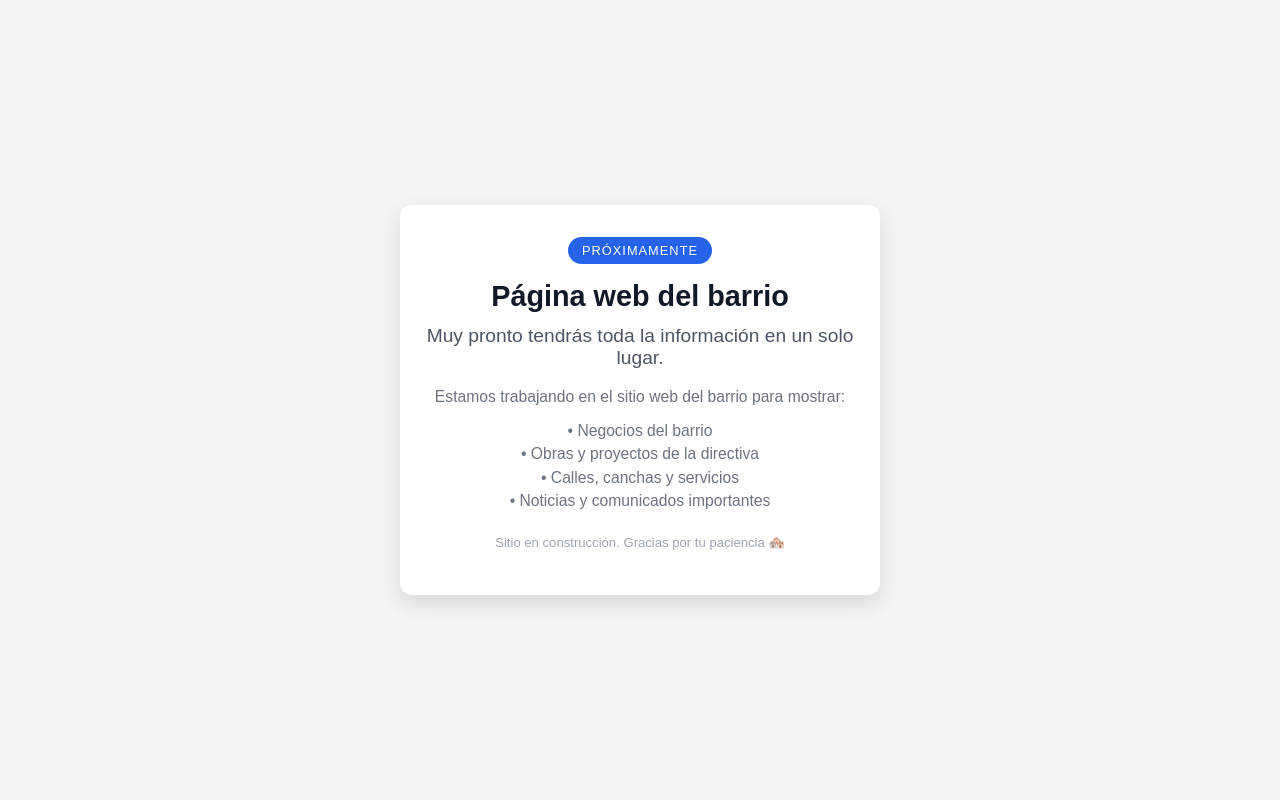
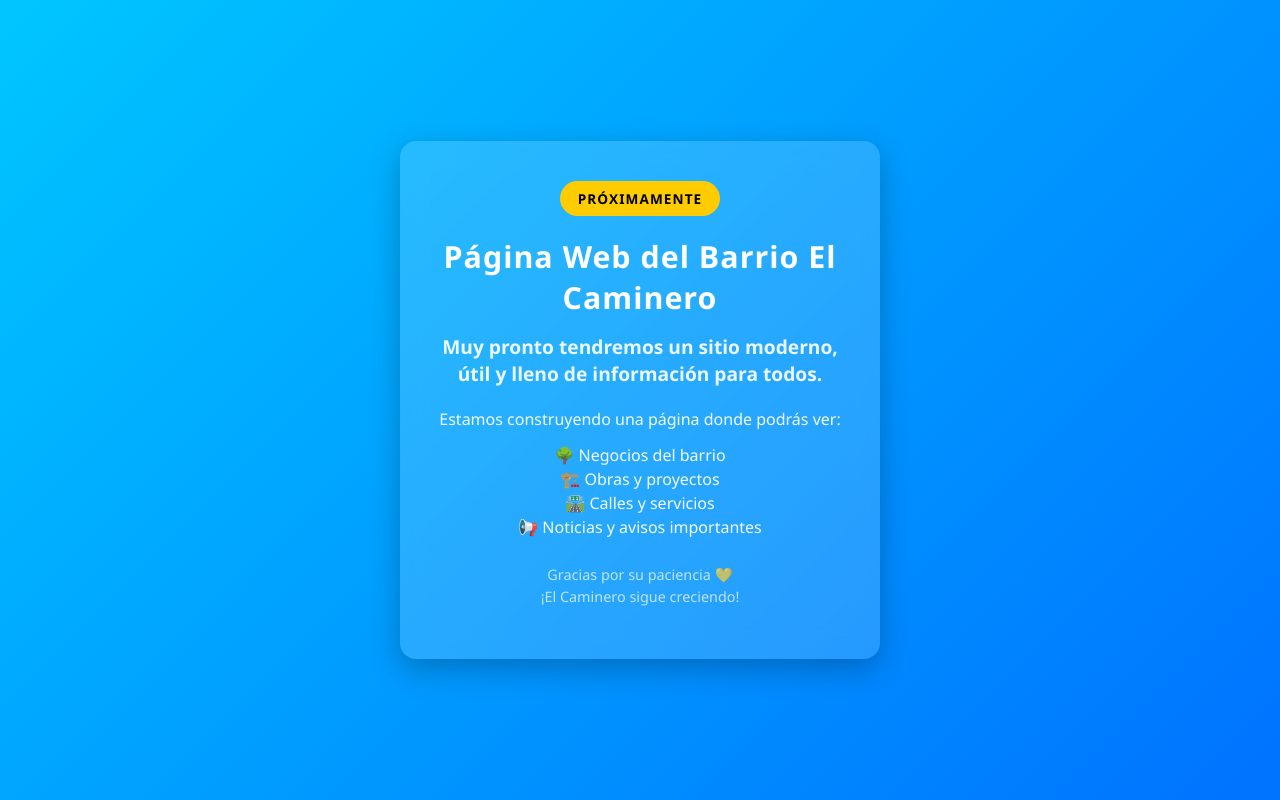
Before and after one commit to laionerleo/webbariocaminero, a plain HTML site: page index.html in a window 1280 px wide. Drawn offline with Linux system fonts and the light colour scheme.

Commit message:
Update index.html

```diff
--- a/index.html
+++ b/index.html
@@ -2,7 +2,7 @@
 <html lang="es">
 <head>
     <meta charset="UTF-8">
-    <title>Próximamente - Página del Barrio</title>
+    <title>Próximamente - Barrio El Caminero</title>
     <meta name="viewport" content="width=device-width, initial-scale=1.0">
     <style>
         * {
@@ -12,81 +12,83 @@
         }
 
         body {
-            font-family: Arial, sans-serif;
-            background: #f3f4f6;
+            font-family: "Segoe UI", Arial, sans-serif;
+            background: linear-gradient(135deg, #00c6ff, #0072ff);
             min-height: 100vh;
             display: flex;
             align-items: center;
             justify-content: center;
+            color: #fff;
         }
 
         .card {
-            background: #ffffff;
-            border-radius: 12px;
-            padding: 32px 24px;
+            background: rgba(255, 255, 255, 0.15);
+            border-radius: 16px;
+            padding: 40px 30px;
             max-width: 480px;
             width: 90%;
             text-align: center;
-            box-shadow: 0 8px 20px rgba(0, 0, 0, 0.12);
+            backdrop-filter: blur(12px);
+            box-shadow: 0 10px 30px rgba(0,0,0,0.25);
+        }
+
+        .badge {
+            display: inline-block;
+            padding: 8px 18px;
+            background: #ffcc00;
+            color: #000;
+            border-radius: 999px;
+            font-size: 0.85rem;
+            font-weight: bold;
+            margin-bottom: 20px;
+            text-transform: uppercase;
+            letter-spacing: 0.08em;
         }
 
         h1 {
-            font-size: 1.8rem;
-            margin-bottom: 12px;
-            color: #111827;
+            font-size: 1.9rem;
+            margin-bottom: 15px;
+            letter-spacing: 1px;
         }
 
         h2 {
             font-size: 1.2rem;
-            margin-bottom: 16px;
-            color: #4b5563;
-            font-weight: normal;
+            margin-bottom: 20px;
+            opacity: 0.9;
         }
 
         p {
-            font-size: 0.98rem;
-            color: #6b7280;
-            margin-bottom: 10px;
+            font-size: 1rem;
+            margin-bottom: 12px;
             line-height: 1.5;
-        }
-
-        .badge {
-            display: inline-block;
-            padding: 6px 14px;
-            background: #2563eb;
-            color: #ffffff;
-            border-radius: 999px;
-            font-size: 0.8rem;
-            text-transform: uppercase;
-            letter-spacing: 0.08em;
-            margin-bottom: 16px;
+            opacity: 0.95;
         }
 
         .footer {
-            margin-top: 20px;
-            font-size: 0.82rem;
-            color: #9ca3af;
+            margin-top: 25px;
+            font-size: 0.9rem;
+            opacity: 0.7;
         }
     </style>
 </head>
 <body>
     <div class="card">
         <div class="badge">Próximamente</div>
-        <h1>Página web del barrio</h1>
-        <h2>Muy pronto tendrás toda la información en un solo lugar.</h2>
 
+        <h1>Página Web del Barrio El Caminero</h1>
+        <h2>Muy pronto tendremos un sitio moderno, útil y lleno de información para todos.</h2>
+
+        <p>Estamos construyendo una página donde podrás ver:</p>
         <p>
-            Estamos trabajando en el sitio web del barrio para mostrar:
-        </p>
-        <p>
-            • Negocios del barrio<br>
-            • Obras y proyectos de la directiva<br>
-            • Calles, canchas y servicios<br>
-            • Noticias y comunicados importantes
+            🌳 Negocios del barrio<br>
+            🏗️ Obras y proyectos<br>
+            🛣️ Calles y servicios<br>
+            📢 Noticias y avisos importantes
         </p>
 
         <p class="footer">
-            Sitio en construcción. Gracias por tu paciencia 🏘️
+            Gracias por su paciencia 💛<br>
+            ¡El Caminero sigue creciendo!
         </p>
     </div>
 </body>
```
